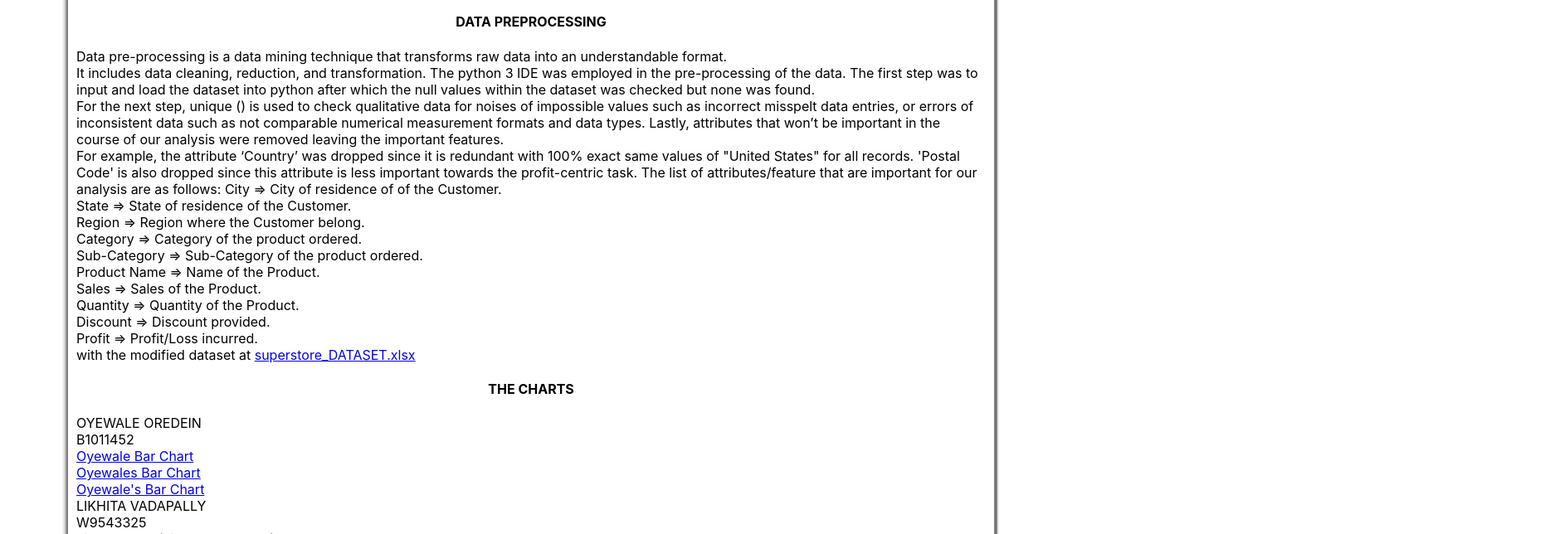
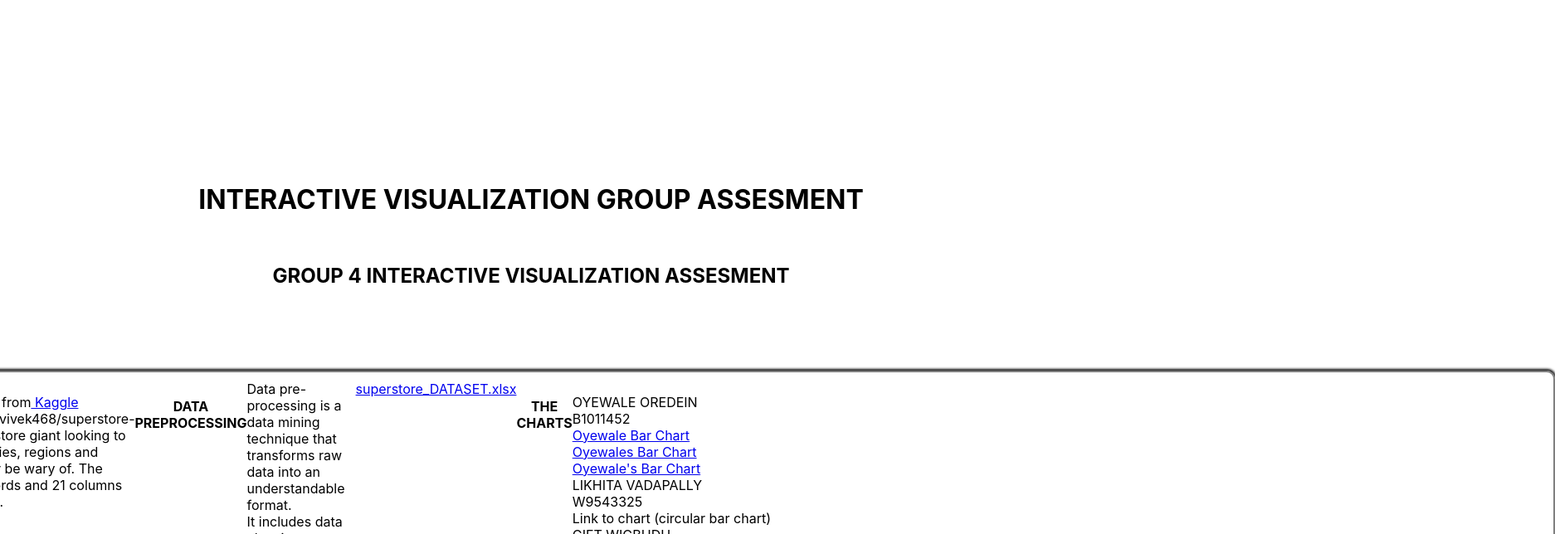
Before and after one commit to Sir-Newton/BBsTeams, a Next.js app in the folder BBsTeams/: page / in a window 1280 px wide. Shown: the part 320-964 px from the top of the page at 83% size, 1874 px wide, since content can reach past the window. Built offline with nearby package versions, Linux system fonts and the light colour scheme.

Commit message:
Update globals.css

```diff
--- a/BBsTeams/styles/globals.css
+++ b/BBsTeams/styles/globals.css
@@ -36,7 +36,7 @@ padding: 10px;
 
 .container {
   height: 100vh;
-  display: flex;
+/*   display: flex; */
   flex-direction: column;
   justify-content: center;
   align-items: center;
@@ -55,7 +55,7 @@ padding: 10px;
     justify-content: space-around;
 } */
 .card {
-/*     display: flex; */
+    display: flex;
     justify-content: space-between;
     margin-top: 4rem;
     margin-bottom: 4rem;
```
